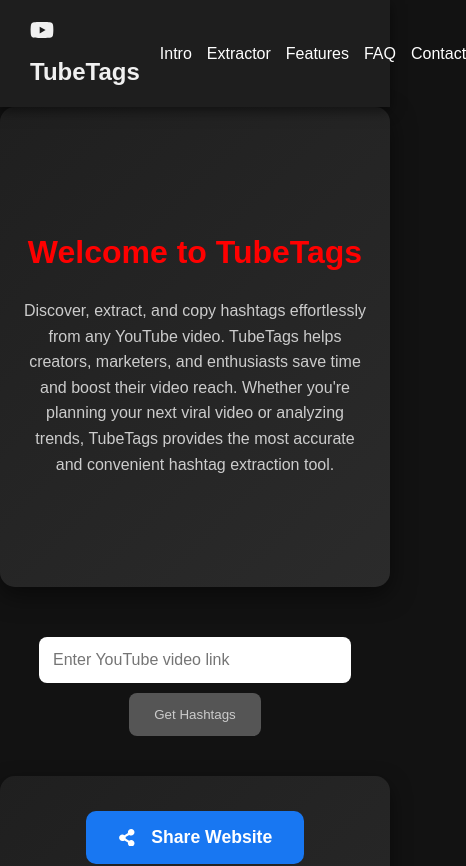
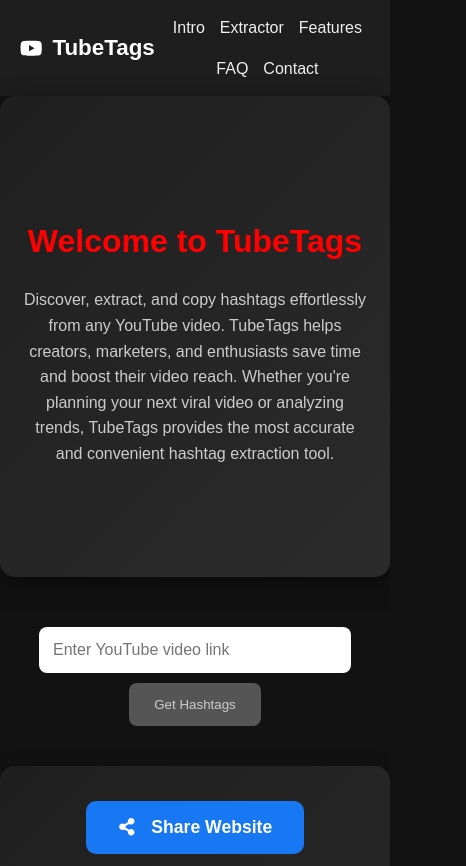
Before and after one commit to Chaimaelbahtouri/YouTube-Hashtag-Extractorr, a Next.js app: page / in a window 390 px wide. Shown: the top 866 px of the page, 466 px wide, since content can reach past the window. Built offline with nearby package versions, Linux system fonts and the light colour scheme.

Commit message:
fghjugfzsdg

```diff
--- a/app/globals.css
+++ b/app/globals.css
@@ -16,50 +16,67 @@
 /* ===== Navbar ===== */
 .navbar {
   background: #1e1e1e;
+  padding: 15px 20px;
   display: flex;
   justify-content: space-between;
   align-items: center;
-  padding: 15px 30px;
-  gap: 20px;
-  flex-wrap: nowrap;
-  position: sticky;
-  top: 0;
-  z-index: 999;
-  box-shadow: 0 4px 12px rgba(0,0,0,0.5);
+  width: 100%; /* مهم باش ما يخرجش على الشاشة */
+  max-width: 100%;
+  overflow: hidden;
 }
 
-.logo {
+.navbar h1 {
   display: flex;
   align-items: center;
   gap: 10px;
+  font-size: 1.6rem;
   color: #fff;
-  font-size: 2rem;
-  font-weight: 700;
-  cursor: pointer;
+  white-space: nowrap; /* باش ما يتكسرش النص */
 }
 
-.logo-icon {
+.navbar i {
   color: #ff0000;
-  font-size: 2rem;
+  font-size: 1.8rem;
 }
 
 .navbar-links {
   display: flex;
-  gap: 25px;
-  list-style: none;
-  flex-wrap: nowrap;
+  gap: 15px;
+  flex-wrap: wrap; /* باش يستوعب الصغر */
 }
 
 .navbar-links li {
+  list-style: none;
+}
+
+.navbar-links a {
+  text-decoration: none;
   color: #fff;
   font-weight: 500;
-  white-space: nowrap;
-  cursor: pointer;
   transition: color 0.3s ease;
+  padding: 5px 0;
 }
 
-.navbar-links li:hover {
+.navbar-links a:hover {
   color: #ff0000;
+}
+
+/* ===== Mobile Fix ===== */
+@media (max-width: 600px) {
+  .navbar {
+    flex-direction: column;
+    gap: 10px;
+    text-align: center;
+  }
+
+  .navbar h1 {
+    font-size: 1.4rem;
+  }
+
+  .navbar-links {
+    justify-content: center;
+    gap: 10px;
+  }
 }
 
 /* ===== Main Container ===== */
```
